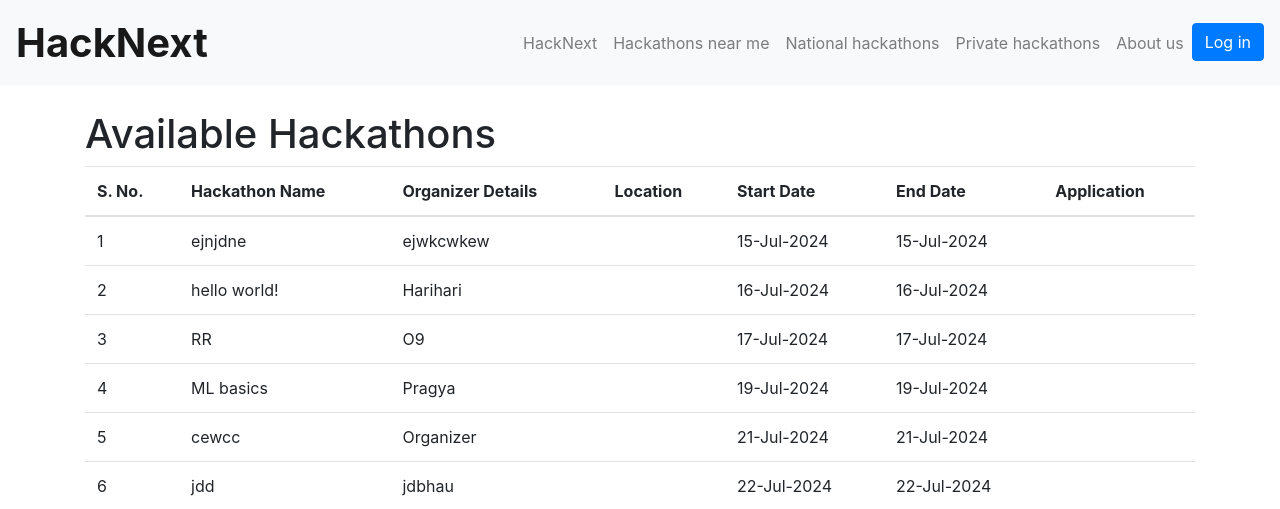
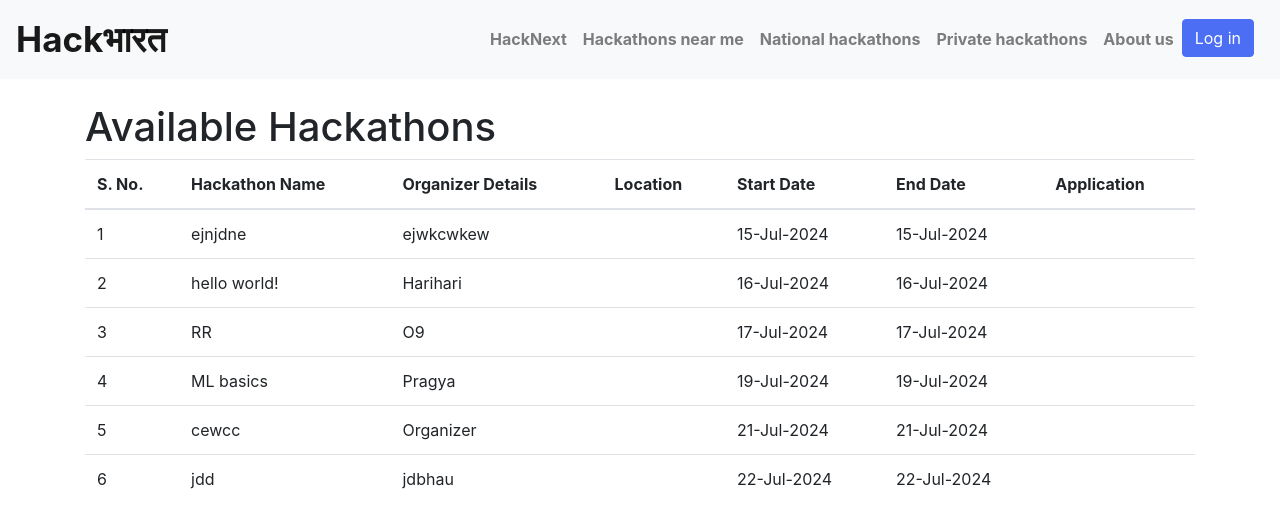
Before and after one commit to HareKrishna4747/Techbharat, a Django app: page /hackathons/ in a window 1280 px wide. Shown: the top 509 px of the page. Run offline with Django 5.2, Linux system fonts and the light colour scheme; data comes from the database, SQL or seed files in the repository; both versions use the stored data as it was after the commit; some libraries are stand-ins or nearby versions.

Commit message:
Updated navbar

```diff
--- a/students/templates/students/hackathon_list.html
+++ b/students/templates/students/hackathon_list.html
@@ -5,7 +5,28 @@
     <meta name="viewport" content="width=device-width, initial-scale=1.0">
     <title>Hackathons</title>
     <link href="https://stackpath.bootstrapcdn.com/bootstrap/4.5.2/css/bootstrap.min.css" rel="stylesheet">
-    <link rel="stylesheet" href="styles.css">
+    <style>
+        .navbar-brand {
+            font-weight: bolder;
+            font-size: 35px;
+        }
+        .btn-primary {
+            background-color: #4c6ef5;
+            border-color: #4c6ef5;
+            margin-right: 10px;
+        }
+        .btn-primary:hover {
+            background-color: #3b5bdb;
+            border-color: #3b5bdb;
+        }
+        .nav-link {
+            color: #6c757d;
+            font-weight: bold;
+        }
+        .nav-link:hover {
+            color: #4c6ef5;
+        }
+    </style>
     <script>
         function confirmBackOff(hackathonId, hackathonTitle) {
             if (confirm(`Are you sure you want to back off from '${hackathonTitle}'?`)) {
@@ -53,11 +74,11 @@
     <!-- Navbar -->
     <nav class="navbar navbar-expand-lg navbar-light bg-light">
         {% if user.is_authenticated and user.student %}
-            <a class="navbar-brand" href="{% url 'student_home' %}" style="font-weight: bolder; font-size: 40px;">HackNext</a>
+            <a class="navbar-brand" href="{% url 'student_home' %}">Hackभारत</a>
         {% elif user.is_authenticated %}
-            <a class="navbar-brand" href="{% url 'organizer_home' user.username %}" style="font-weight: bolder; font-size: 40px;">HackNext</a>
+            <a class="navbar-brand" href="{% url 'organizer_home' user.username %}">Hackभारत</a>
         {% else %}
-            <a class="navbar-brand" href="#" style="font-weight: bolder; font-size: 40px;">HackNext</a>
+            <a class="navbar-brand" href="#">Hackभारत</a>
         {% endif %}
         <button class="navbar-toggler" type="button" data-toggle="collapse" data-target="#navbarNav" aria-controls="navbarNav" aria-expanded="false" aria-label="Toggle navigation">
             <span class="navbar-toggler-icon"></span>
```
Also changed, not shown: students/templates/participated_hackathons.html (+45 -4 lines), db.sqlite3.
